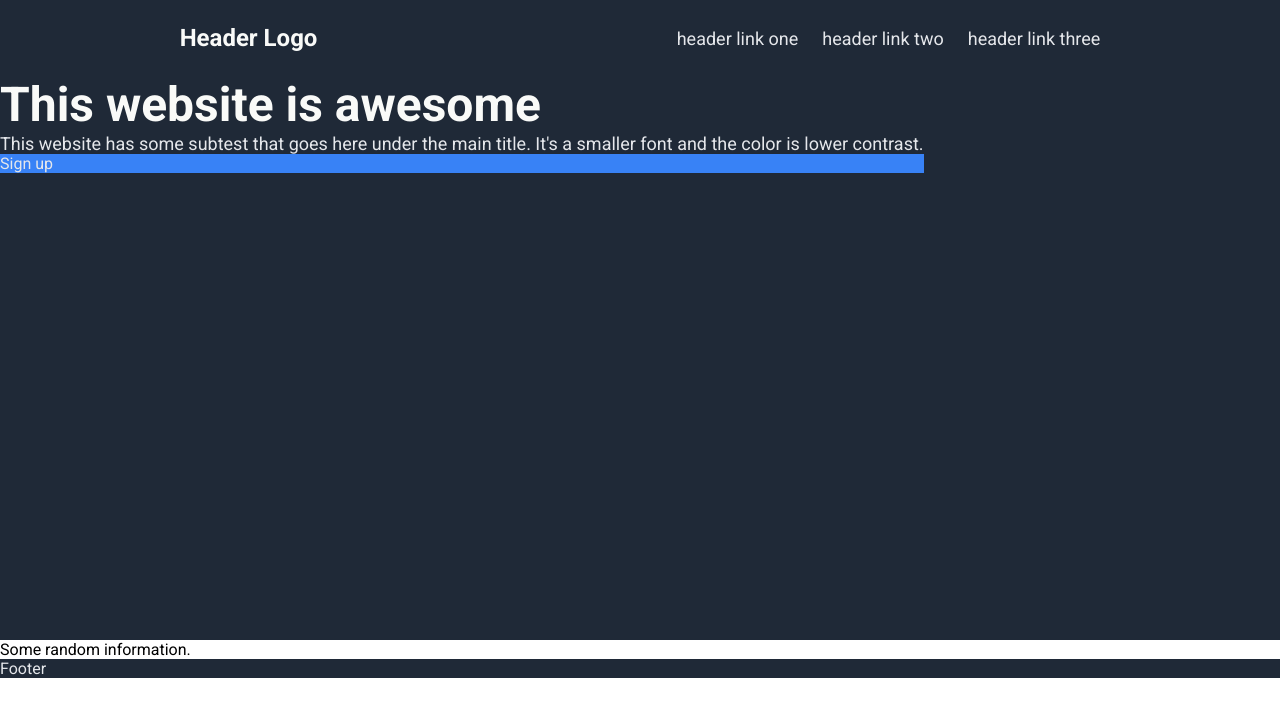
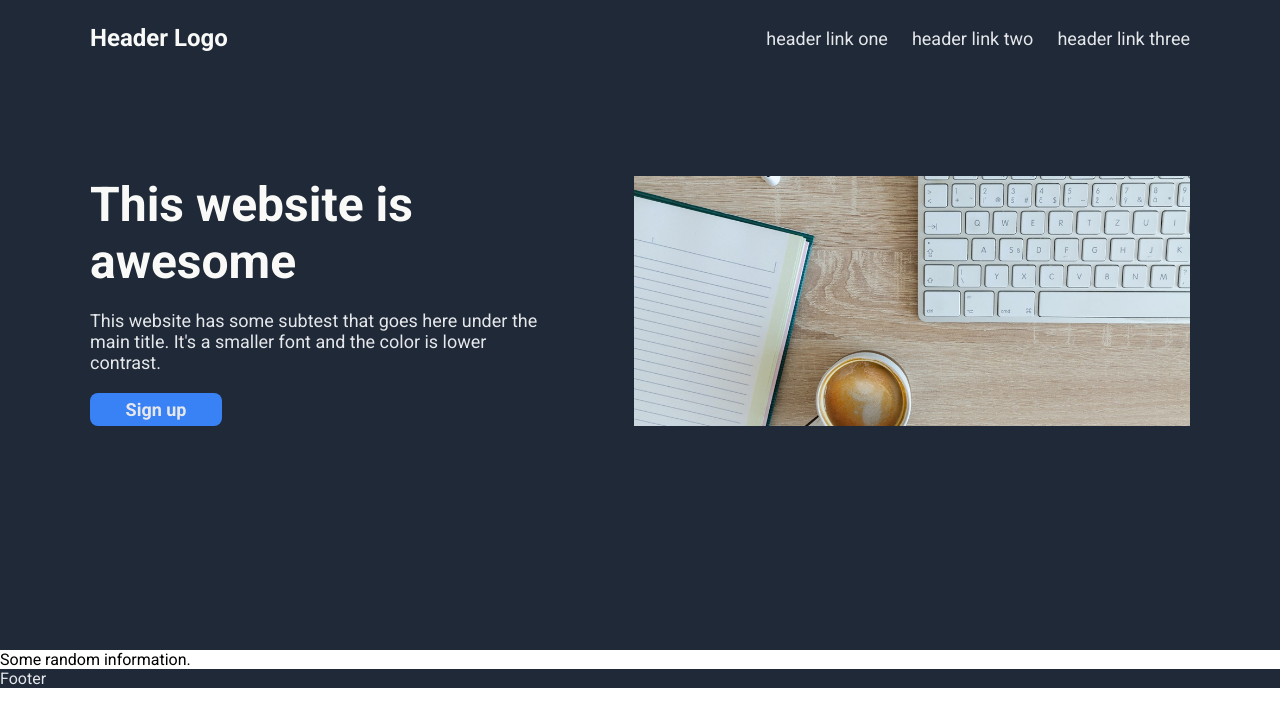
Before and after one commit to dot-sky/landing-page, a plain HTML site: page index.html in a window 1280 px wide. Drawn offline with Linux system fonts and the light colour scheme.

Commit message:
Update design of header section

```diff
--- a/index.html
+++ b/index.html
@@ -17,15 +17,16 @@
             </ul>
         </div>
         <div class="header-content">
-            <div class="content">
+            <div class="container">
                 <div class="title">This website is awesome</div>
                 <div class="secondary-text">
                     This website has some subtest that goes here under the main title. It's a smaller font and the color is lower contrast.
                 </div>
-                <div class="button-blue">Sign up</div>
+                <a class="blue-button" href="#">Sign up</a>
             </div>
-            <img src="/" alt="">
+            <img class="image" src="img/desk.jpg" alt="Photo of a desk with a keyboard, cup and notebook">
         </div>
+
     </div>
     <div class="main">Some random information.</div>
     <div class="footer">Footer</div>
--- a/style.css
+++ b/style.css
@@ -2,33 +2,56 @@
 body{
     font-family: Roboto, Helvetica, sans-serif;
     margin: 0;
+    box-sizing: border-box;
+}
 
-}
 .header,
 .footer{
     background-color: #1f2937;
     color: #e5e7eb;
 }
 .header{
-    height: 80vh;
-    display: flex;
-    flex-direction: column;
+    min-height: 650px;
 }
 
 .nav-bar{
     display: flex;
-    justify-content: space-around;
+    justify-content: space-between;
     align-items: center;
-    padding: 24px 0px;
+    max-width: 1100px;
+    margin: 0 auto;
+    padding: 24px 12px;
 }
+
 .header-content{
     display: flex;
+    max-width: 1100px;
+    margin-top: auto;
+    margin-bottom: auto;
+    gap: 80px;
+    height: 250px;
+    margin: 100px auto;
+    padding-left: 12px;
+    padding-right: 12px;
+}
+.container{
+    height: 250px;
+    width: 500px;
+    display: flex;
+    flex-direction: column;
+    justify-content: space-between;
+}
+.image{
+    width: 600px;
+    height: 250px;
+    object-fit: cover;
 }
 .title{
     font-size: 48px;
     font-weight: 800;
     color: #f9faf8;
 }
+
 ul{
     list-style: none;
     margin: 0;
@@ -49,6 +72,14 @@ a{
     font-size: 18px;
     color: #e5e7eb;
 }
-.button-blue{
+.secondary-text{
+    margin: 12px 0px;
+}
+.blue-button{
+    width: 120px;
+    padding: 6px;
+    border-radius: 8px;
+    text-align: center;
     background-color: #3882f6;
+    font-weight: bold;
 }
```
Also changed, not shown: img/desk.jpg (added).
